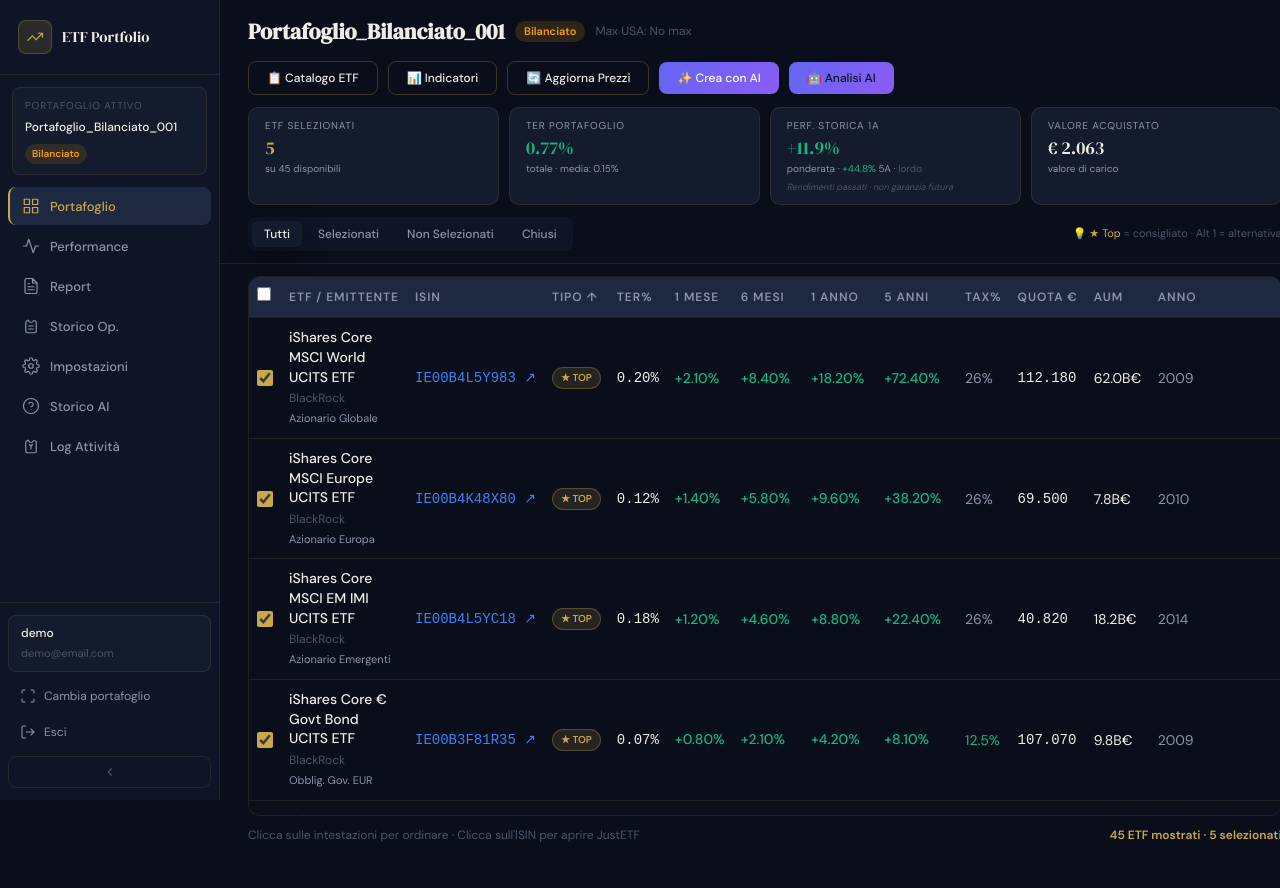
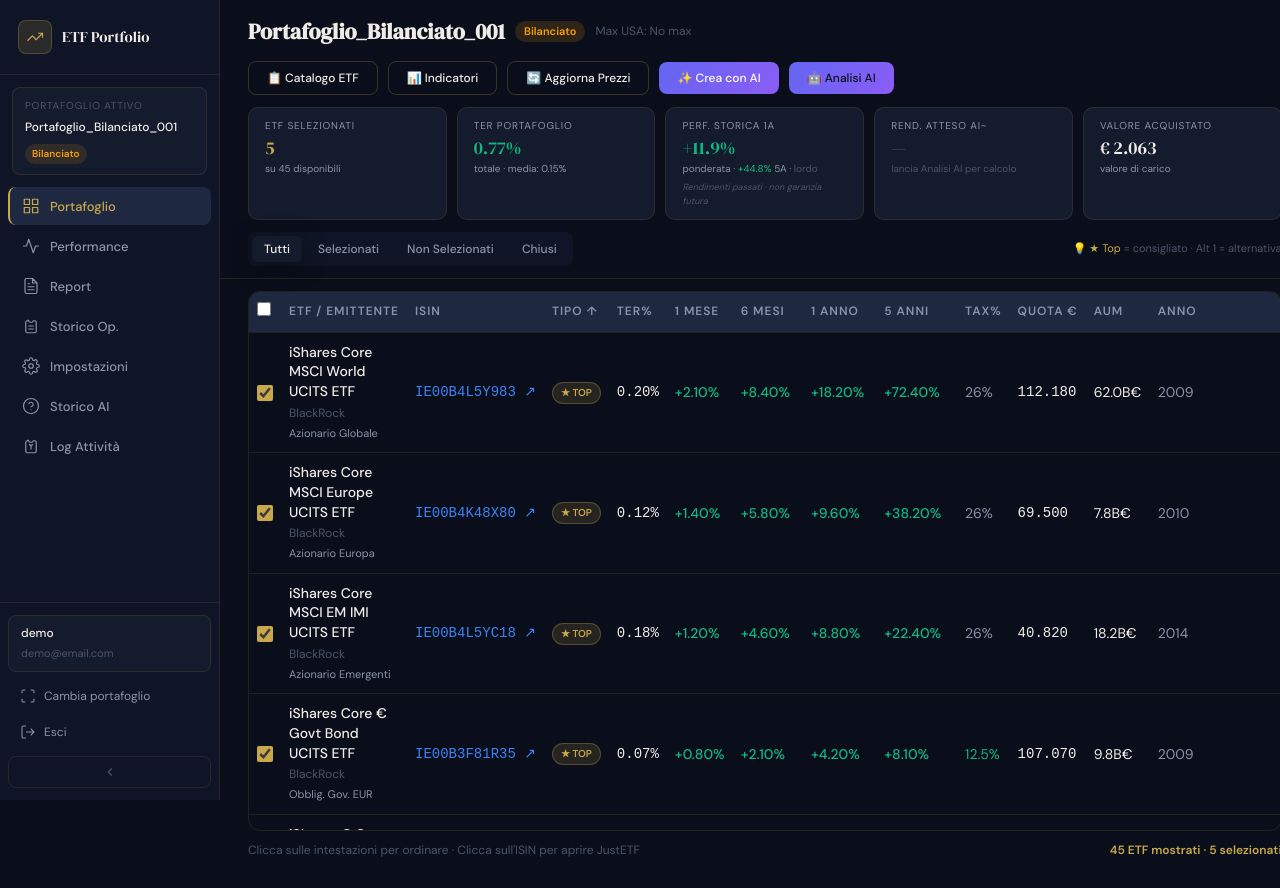
Before and after one commit to peracottapera-sys/Progetto-ETF-sw, a React (Create React App) app in the folder etf-app/: page / in a window 1280 px wide. Shown: the top 888 px of the page. Built offline with nearby package versions, Linux system fonts and the light colour scheme; no server answers; the HTML template or start-up script is replaced by a standard one.

Commit message:
fix: import portafoglio reload stato + card rend. atteso sempre visibile con placeholder

```diff
--- a/etf-app/src/pages/Dashboard.jsx
+++ b/etf-app/src/pages/Dashboard.jsx
@@ -203,13 +203,17 @@ export default function Dashboard({ setActiveTab }) {
         : <span>ponderata per valore · <span style={{ color: 'var(--text-muted)' }}>lordo</span></span>,
       nota: 'Rendimenti passati · non garanzia futura',
     },
-    ...(rendAtteso != null ? [{
+    {
       label: 'Rend. Atteso AI~',
-      value: `${rendAtteso}%`,
-      valueColor: rendAtteso < 3 ? 'var(--accent-red)' : rendAtteso > 10 ? 'var(--accent-amber)' : 'var(--accent-green)',
-      sub: <span style={{ color: 'var(--text-muted)' }}>lordo annuo · stima AI</span>,
-      nota: 'Proiezione su stor. 20-30A · non garantito',
-    }] : []),
+      value: rendAtteso != null ? `${rendAtteso}%` : '—',
+      valueColor: rendAtteso != null
+        ? (rendAtteso < 3 ? 'var(--accent-red)' : rendAtteso > 10 ? 'var(--accent-amber)' : 'var(--accent-green)')
+        : 'var(--text-muted)',
+      sub: rendAtteso != null
+        ? <span style={{ color: 'var(--text-muted)' }}>lordo annuo · stima AI</span>
+        : <span style={{ color: 'var(--text-muted)' }}>lancia Analisi AI per calcolo</span>,
+      nota: rendAtteso != null ? 'Proiezione su stor. 20-30A · non garantito' : '',
+    },
     { label: 'Valore Acquistato', value: `€ ${valoreAcquistato.toLocaleString('it-IT', { maximumFractionDigits: 0 })}`, valueColor: 'var(--text-primary)', sub: 'valore di carico' },
   ];
 
--- a/etf-app/src/pages/modals/ImportPortafoglioModal.jsx
+++ b/etf-app/src/pages/modals/ImportPortafoglioModal.jsx
@@ -189,7 +189,9 @@ export default function ImportPortafoglioModal({ onClose }) {
       if (!res.ok) throw new Error(data.error || 'Errore import');
 
       setProgress('Completato!');
-      await loadPortfoliosFromDB();
+      // FIX: passare token + userId, altrimenti la fetch va in 401 e il catch
+      // sostituisce lo stato con loadFromLocalStorage → dopo l'import si vede stato stale.
+      await loadPortfoliosFromDB(token, currentUser?.id);
       setTimeout(() => onClose(), 800);
     } catch (err) {
       setErrore(err.message);
```
